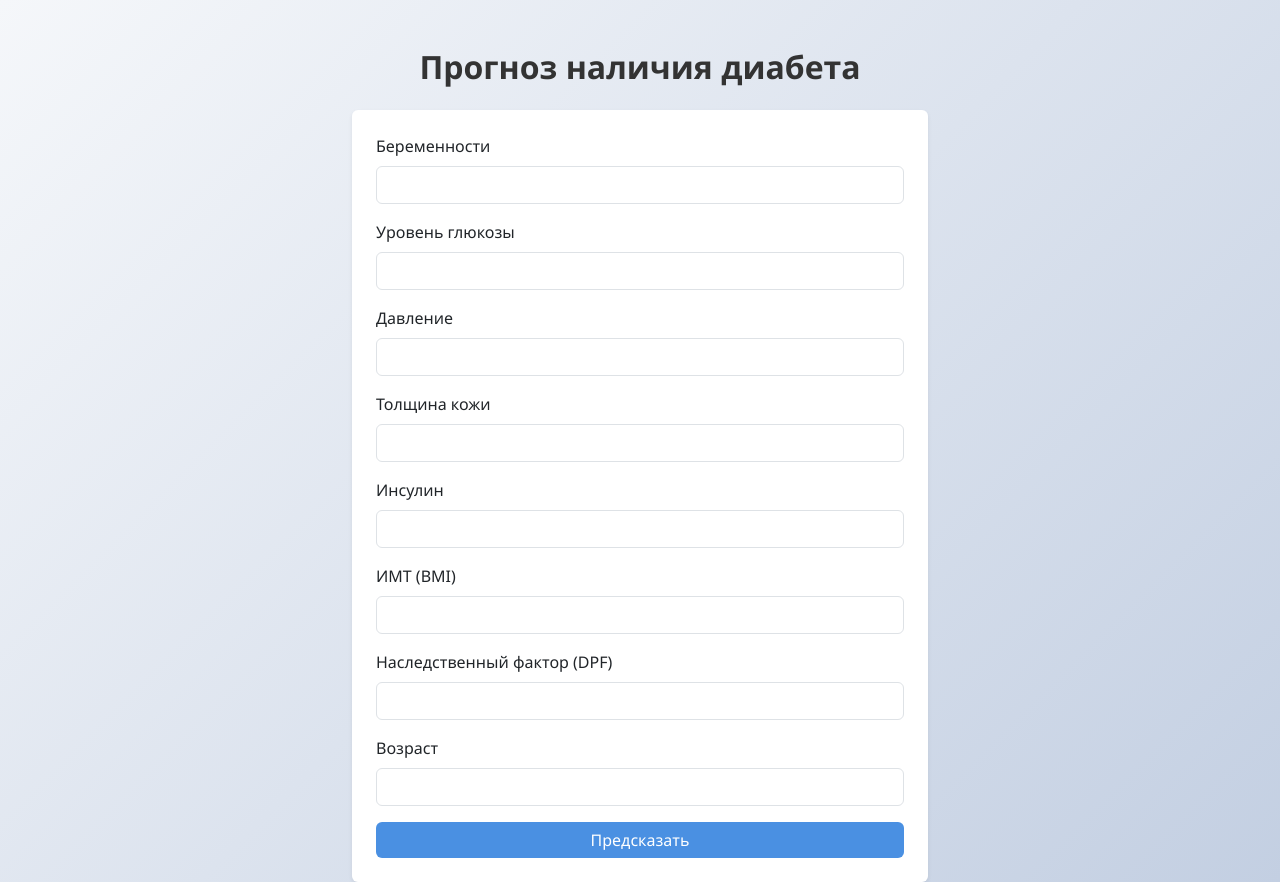
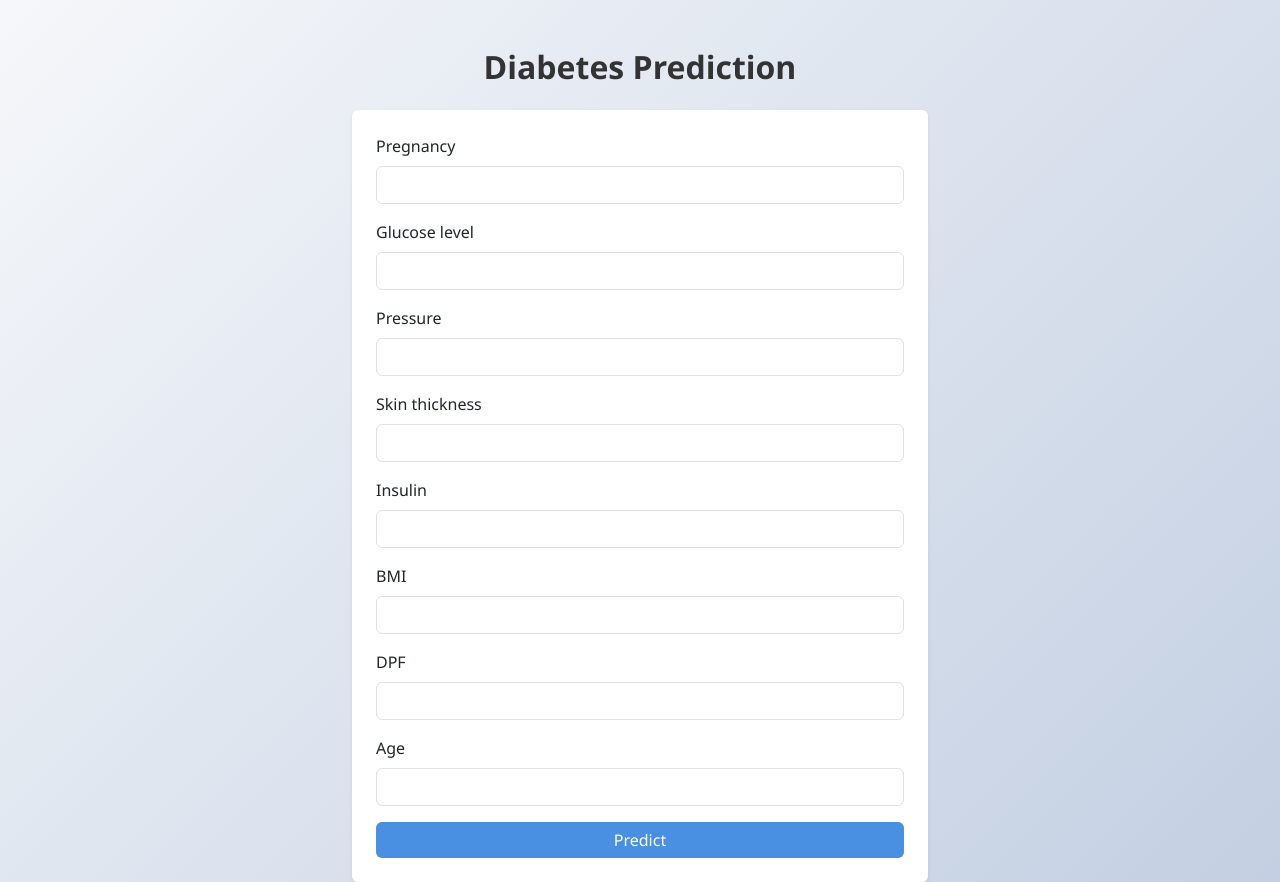
Before and after one commit to SailaubayevBegaidar/diabete_detector, a Flask app: page / in a window 1280 px wide. Run offline with Flask 3, Linux system fonts and the light colour scheme; parts of the project's set-up code (start-up, migrations or seed data) failed here and were passed over.

Commit message:
third commit

```diff
--- a/templates/index.html
+++ b/templates/index.html
@@ -2,48 +2,48 @@
 <html lang="ru">
 <head>
     <meta charset="UTF-8">
-    <title>Прогноз диабета</title>
+    <title>Diabetes prognosis</title>
     <link href="https://cdn.jsdelivr.net/npm/bootstrap@5.3.2/dist/css/bootstrap.min.css" rel="stylesheet">
     <link rel="stylesheet" href="{{ url_for('static', filename='style.css') }}">
 
 </head>
 <body class="bg-light">
     <div class="container mt-5">
-        <h2 class="text-center mb-4">Прогноз наличия диабета</h2>
+        <h2 class="text-center mb-4">Diabetes Prediction</h2>
         <form method="POST" action="/predict" class="bg-white p-4 rounded shadow-sm">
             <div class="mb-3">
-                <label for="pregnancies" class="form-label">Беременности</label>
+                <label for="pregnancies" class="form-label">Pregnancy</label>
                 <input type="number" step="1" class="form-control" name="pregnancies" required>
             </div>
             <div class="mb-3">
-                <label for="glucose" class="form-label">Уровень глюкозы</label>
+                <label for="glucose" class="form-label">Glucose level</label>
                 <input type="number" step="any" class="form-control" name="glucose" required>
             </div>
             <div class="mb-3">
-                <label for="blood_pressure" class="form-label">Давление</label>
+                <label for="blood_pressure" class="form-label">Pressure</label>
                 <input type="number" step="any" class="form-control" name="blood_pressure" required>
             </div>
             <div class="mb-3">
-                <label for="skin_thickness" class="form-label">Толщина кожи</label>
+                <label for="skin_thickness" class="form-label">Skin thickness</label>
                 <input type="number" step="any" class="form-control" name="skin_thickness" required>
             </div>
             <div class="mb-3">
-                <label for="insulin" class="form-label">Инсулин</label>
+                <label for="insulin" class="form-label">Insulin</label>
                 <input type="number" step="any" class="form-control" name="insulin" required>
             </div>
             <div class="mb-3">
-                <label for="bmi" class="form-label">ИМТ (BMI)</label>
+                <label for="bmi" class="form-label">BMI</label>
                 <input type="number" step="any" class="form-control" name="bmi" required>
             </div>
             <div class="mb-3">
-                <label for="diabetes_pedigree_function" class="form-label">Наследственный фактор (DPF)</label>
+                <label for="diabetes_pedigree_function" class="form-label">DPF</label>
                 <input type="number" step="any" class="form-control" name="diabetes_pedigree_function" required>
             </div>
             <div class="mb-3">
-                <label for="age" class="form-label">Возраст</label>
+                <label for="age" class="form-label">Age</label>
                 <input type="number" step="1" class="form-control" name="age" required>
             </div>
-            <button type="submit" class="btn btn-primary w-100">Предсказать</button>
+            <button type="submit" class="btn btn-primary w-100">Predict</button>
         </form>
 
         {% if result %}
```
